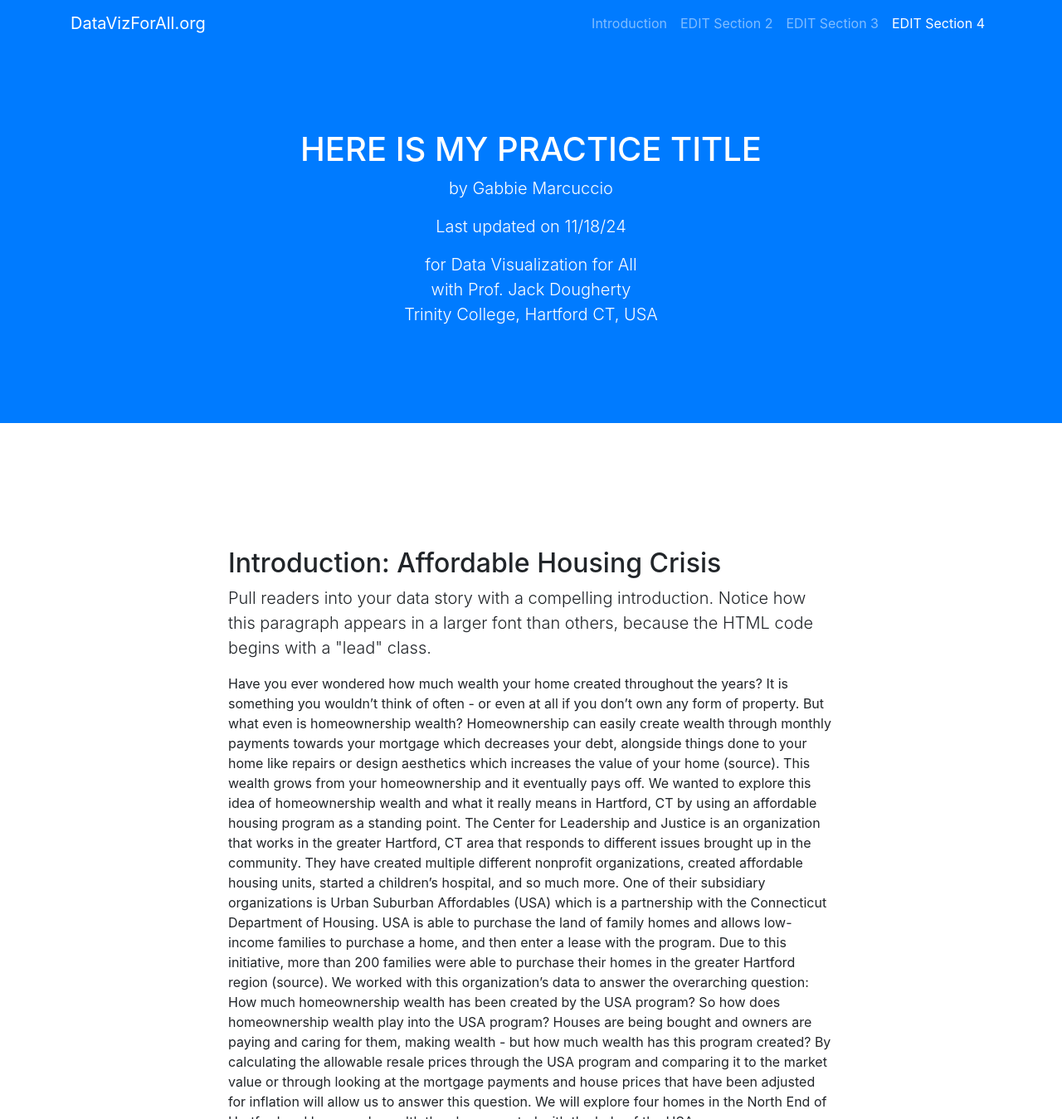
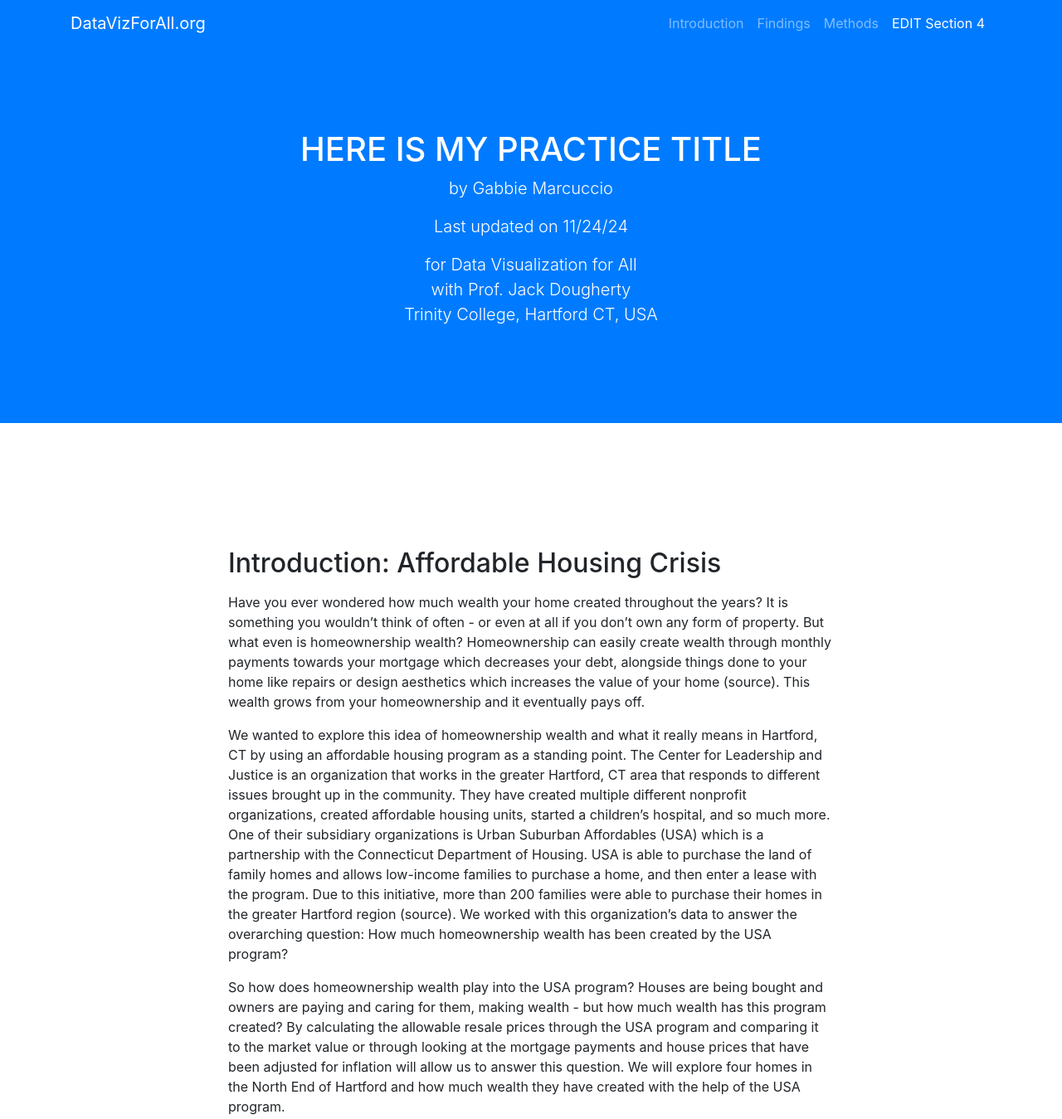
Before and after one commit to GabbieMarcuccio/practice-story, a plain HTML site: page index.html in a window 1280 px wide. Shown: the top 1349 px of the page at 83% size. Drawn offline with nearby package versions, Linux system fonts and the light colour scheme.

Commit message:
Update index.html

```diff
--- a/index.html
+++ b/index.html
@@ -37,10 +37,10 @@
             <a class="nav-link js-scroll-trigger" href="#section1">Introduction</a>
           </li>
           <li class="nav-item">
-            <a class="nav-link js-scroll-trigger" href="#section2">EDIT Section 2</a>
+            <a class="nav-link js-scroll-trigger" href="#section2">Findings</a>
           </li>
           <li class="nav-item">
-            <a class="nav-link js-scroll-trigger" href="#section3">EDIT Section 3</a>
+            <a class="nav-link js-scroll-trigger" href="#section3">Methods</a>
           </li>
           <li class="nav-item">
             <a class="nav-link js-scroll-trigger" href="#section4">EDIT Section 4</a>
@@ -55,7 +55,7 @@
     <div class="container text-center">
       <h1>HERE IS MY PRACTICE TITLE</h1>
       <p class="lead">by Gabbie Marcuccio </p>
-      <p class="lead">Last updated on 11/18/24</p>
+      <p class="lead">Last updated on 11/24/24</p>
       <p class="lead">for Data Visualization for All</br>with Prof. Jack Dougherty</br>Trinity College, Hartford CT, USA</p>
     </div>
   </header>
@@ -68,13 +68,13 @@
 
           <h2>Introduction: Affordable Housing Crisis</h2>
 
-          <p class="lead">Pull readers into your data story with a compelling introduction. Notice how this paragraph appears in a larger font than others, because the HTML code begins with a "lead" class.</p>
+          <p class="lead"></p>
 
-          <p>Have you ever wondered how much wealth your home created throughout the years? It is something you wouldn’t think of often - or even at all if you don’t own any form of property. But what even is homeownership wealth? Homeownership can easily create wealth through monthly payments towards your mortgage which decreases your debt, alongside things done to your home like repairs or design aesthetics which increases the value of your home (source). This wealth grows from your homeownership and it eventually pays off.
+          <p>Have you ever wondered how much wealth your home created throughout the years? It is something you wouldn’t think of often - or even at all if you don’t own any form of property. But what even is homeownership wealth? Homeownership can easily create wealth through monthly payments towards your mortgage which decreases your debt, alongside things done to your home like repairs or design aesthetics which increases the value of your home (source). This wealth grows from your homeownership and it eventually pays off.</p>
 
-We wanted to explore this idea of homeownership wealth and what it really means in Hartford, CT by using an affordable housing program as a standing point. The Center for Leadership and Justice is an organization that works in the greater Hartford, CT area that responds to different issues brought up in the community. They have created multiple different nonprofit organizations, created affordable housing units, started a children’s hospital, and so much more. One of their subsidiary organizations is Urban Suburban Affordables (USA) which is a partnership with the Connecticut Department of Housing. USA is able to purchase the land of family homes and allows low-income families to purchase a home, and then enter a lease with the program. Due to this initiative, more than 200 families were able to purchase their homes in the greater Hartford region (source). We worked with this organization’s data to answer the overarching question: How much homeownership wealth has been created by the USA program?
+ <p>We wanted to explore this idea of homeownership wealth and what it really means in Hartford, CT by using an affordable housing program as a standing point. The Center for Leadership and Justice is an organization that works in the greater Hartford, CT area that responds to different issues brought up in the community. They have created multiple different nonprofit organizations, created affordable housing units, started a children’s hospital, and so much more. One of their subsidiary organizations is Urban Suburban Affordables (USA) which is a partnership with the Connecticut Department of Housing. USA is able to purchase the land of family homes and allows low-income families to purchase a home, and then enter a lease with the program. Due to this initiative, more than 200 families were able to purchase their homes in the greater Hartford region (source). We worked with this organization’s data to answer the overarching question: How much homeownership wealth has been created by the USA program?</p>
 
-So how does homeownership wealth play into the USA program? Houses are being bought and owners are paying and caring for them, making wealth - but how much wealth has this program created? By calculating the allowable resale prices through the USA program and comparing it to the market value or through looking at the mortgage payments and house prices that have been adjusted for inflation will allow us to answer this question. We will explore four homes in the North End of Hartford and how much wealth they have created with the help of the USA program.
+ <p>So how does homeownership wealth play into the USA program? Houses are being bought and owners are paying and caring for them, making wealth - but how much wealth has this program created? By calculating the allowable resale prices through the USA program and comparing it to the market value or through looking at the mortgage payments and house prices that have been adjusted for inflation will allow us to answer this question. We will explore four homes in the North End of Hartford and how much wealth they have created with the help of the USA program.</p>
 </p>
 
           <p>Compose your data story in your Google Doc, where it's easier to write and edit, especially when working with other people. When you're ready, create your own copy of this <a href="https://github.com/DataVizForAll/dataviz-story-template">GitHub dataviz-story-template </a>, and publish it online using Settings > Pages. When your version is published, copy and paste the live web link into your README file so you can easily find it.</p>
```
